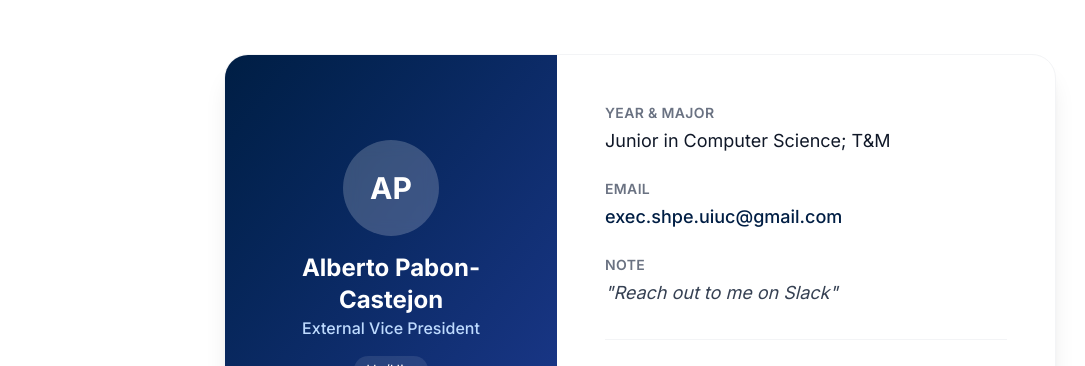
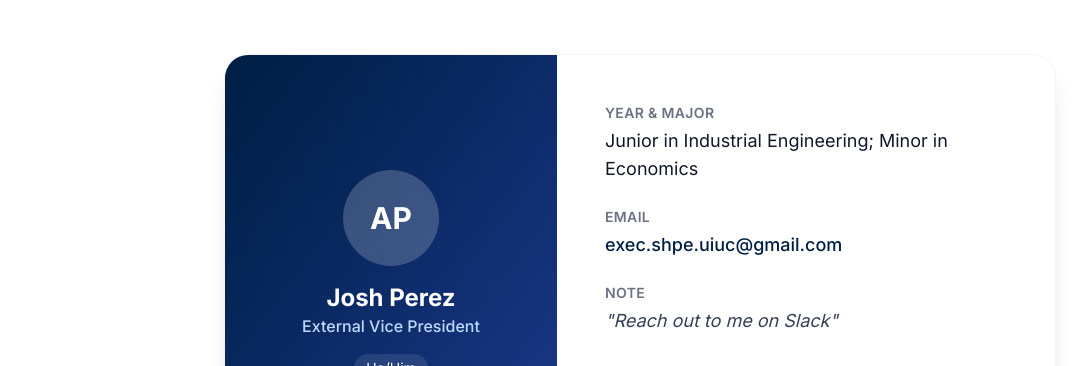
Before and after one commit to SHPE-Tech-Team/SHPE_Website, a Next.js app: page /sponsors in a window 1280 px wide. Shown: the part 1400-1766 px from the top of the page, without its empty margins (0-1085 px from the left). Built offline with nearby package versions, Linux system fonts and the light colour scheme.

Commit message:
Update contact card to Josh Perez.tsx

```diff
--- a/app/sponsors/page.tsx
+++ b/app/sponsors/page.tsx
@@ -88,7 +88,7 @@ export default function Sponsors() {
                             <div className="w-24 h-24 bg-white/20 rounded-full flex items-center justify-center backdrop-blur-sm mb-4 text-3xl font-bold">
                                 AP
                             </div>
-                            <h3 className="text-2xl font-bold">Alberto Pabon-Castejon</h3>
+                            <h3 className="text-2xl font-bold">Josh Perez</h3>
                             <p className="text-blue-200 font-medium">External Vice President</p>
                             <div className="mt-4 inline-flex items-center bg-white/10 px-3 py-1 rounded-full text-sm backdrop-blur-sm">
                                 <span>He/Him</span>
@@ -98,7 +98,7 @@ export default function Sponsors() {
                             <div className="space-y-6">
                                 <div>
                                     <p className="text-sm text-gray-500 uppercase tracking-wide font-semibold mb-1">Year & Major</p>
-                                    <p className="text-lg text-gray-900">Junior in Computer Science; T&M</p>
+                                    <p className="text-lg text-gray-900">Junior in Industrial Engineering; Minor in Economics</p>
                                 </div>
 
                                 <div>
```
